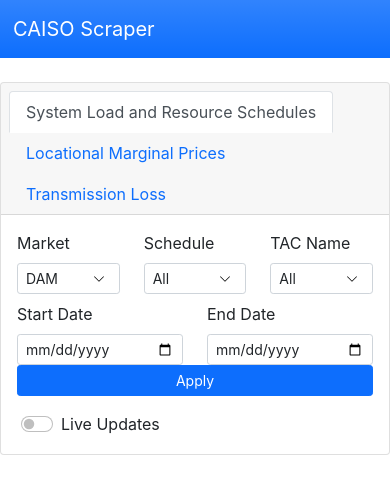
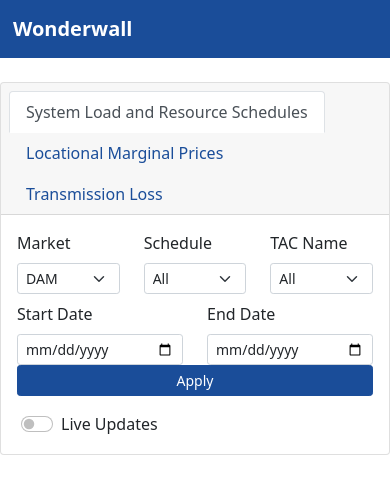
Before and after one commit to mykeychain/wonderwall-frontend, a React (Create React App) app: page / in a window 390 px wide. Shown: the top 494 px of the page. Built offline with nearby package versions, Linux system fonts and the light colour scheme.

Commit message:
various aesthetic changes
- installed sass
- added custom sass file to modify bootstrap colors
- added max width for legend on graph with breakpoints
- changed name of app to Wonderwall - a play on OASIS

```diff
--- a/package.json
+++ b/package.json
@@ -12,6 +12,7 @@
     "bootstrap-icons": "^1.5.0",
     "bootswatch": "^5.1.1",
     "chart.js": "^3.5.1",
+    "node-sass": "^6.0.1",
     "react": "^17.0.2",
     "react-apexcharts": "^1.3.9",
     "react-chartjs-2": "^3.0.4",
--- a/src/Components/Navbar.js
+++ b/src/Components/Navbar.js
@@ -3,9 +3,9 @@
  */
 function Navbar() {
   return (
-    <nav className="navbar navbar-primary bg-primary bg-gradient sticky-top mb-4">
+    <nav className="navbar navbar-primary bg-primary mb-4">
       <div>
-        <button className="btn btn-link navbar-brand text-white">CAISO Scraper</button>
+        <button className="btn btn-link navbar-brand fw-bold text-white">Wonderwall</button>
       </div>
     </nav>
   );
--- /dev/null
+++ b/src/Components/ResultChart.css
@@ -0,0 +1,20 @@
+@media screen and (min-width: 576px) {
+    .apexcharts-legend {
+        width: 450px;
+        margin: auto auto;
+    }
+}
+
+@media screen and (min-width: 768px) {
+    .apexcharts-legend {
+        width: 650px;
+        margin: auto auto;
+    }
+}
+
+@media screen and (min-width: 992px) {
+    .apexcharts-legend {
+        width: 750px;
+        margin: auto auto;
+    }
+}
--- a/src/Components/ResultChart.js
+++ b/src/Components/ResultChart.js
@@ -1,6 +1,7 @@
 import { useEffect, useState } from "react";
 import Chart from "react-apexcharts";
 import { DASH_ARRAY, STROKE_COLORS, LINE_WIDTH } from "./ChartOptions";
+import "./ResultChart.css";
 
 /** ResultChart: renders and displays chart of data
  *    Props:
@@ -80,6 +81,8 @@
         },
       },
       legend: {
+        showForSingleSeries: true,
+        horizontalAlign: "center",
         position: "top",
       },
     })
--- /dev/null
+++ b/src/custom.scss
@@ -0,0 +1,3 @@
+$primary: #1a4d99;
+
+@import "../node_modules/bootstrap/scss/bootstrap.scss";
--- a/src/index.css
+++ b/src/index.css
@@ -7,6 +7,7 @@
     sans-serif;
   -webkit-font-smoothing: antialiased;
   -moz-osx-font-smoothing: grayscale;
+  background-color: #f4f7fc;
 }
 
 code {
--- a/src/index.js
+++ b/src/index.js
@@ -2,6 +2,7 @@
 import ReactDOM from 'react-dom';
 import './index.css';
 import App from './App';
+import "./custom.scss";
 import "bootstrap-icons/font/bootstrap-icons.css";
 // import "bootswatch/dist/cosmo/bootstrap.min.css";
 
```
Also changed, not shown: 1 other file (tests, documents, lock files or other folders).
